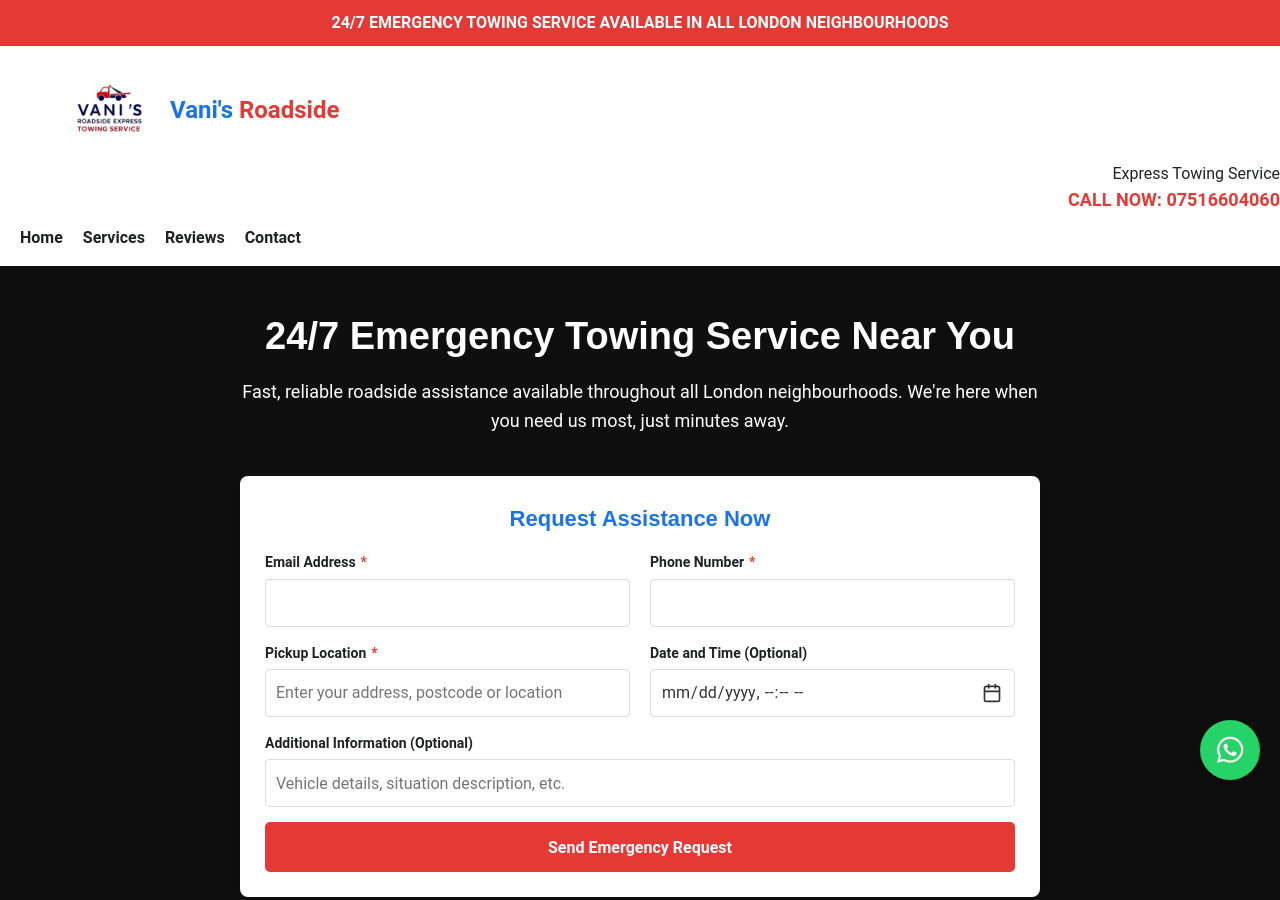
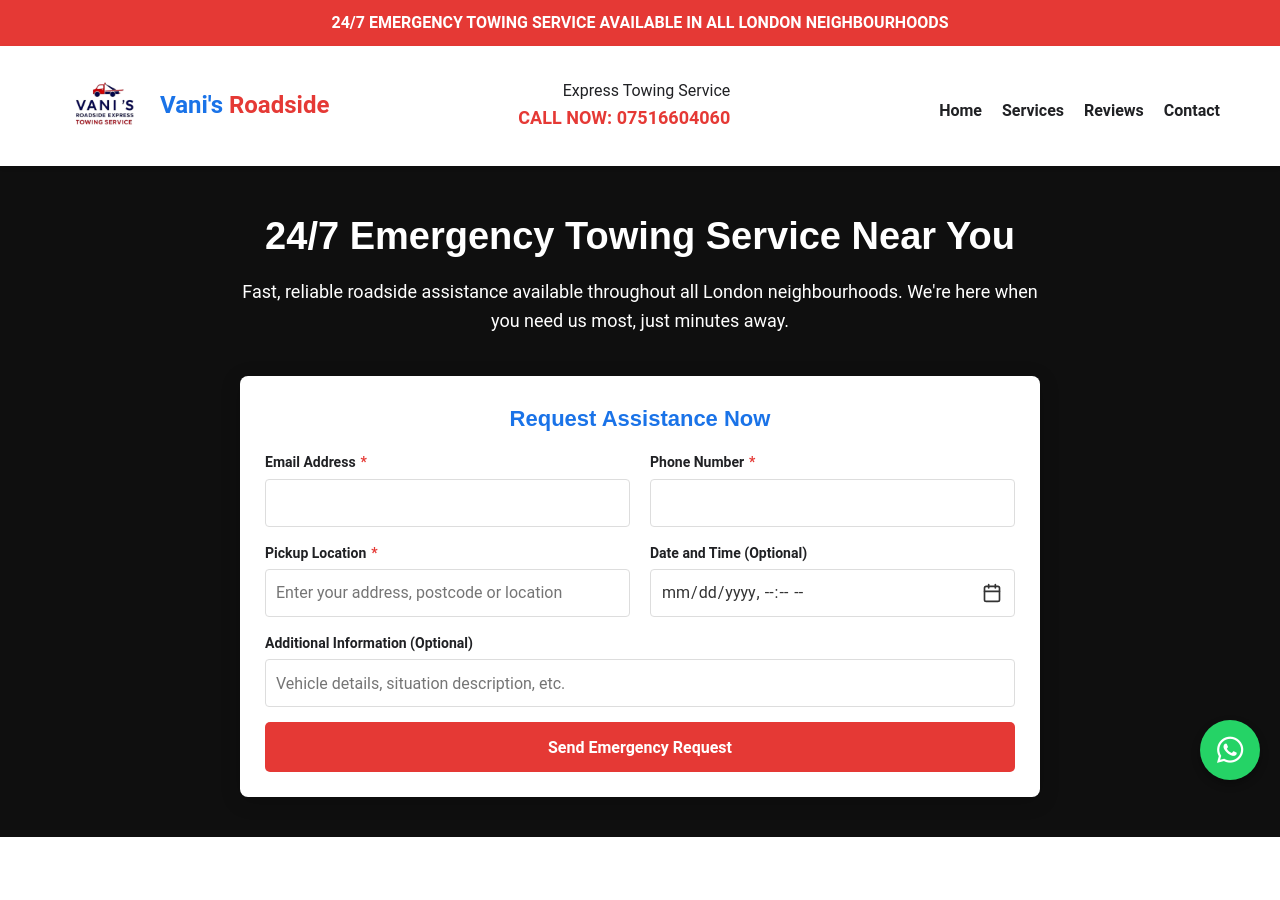
Before and after one commit to kristina-hanxhara9/Vani, a website: page index.html in a window 1280 px wide. Shown: the top 900 px of the page. Drawn offline with Linux system fonts and the light colour scheme.

Commit message:
addign header changes

```diff
--- a/index.html
+++ b/index.html
@@ -871,17 +871,12 @@
         </div>
     </div>
 
-    <!-- Header -->
     <header>
         <div class="container header-container">
             <div class="logo-container">
-                <!-- Using an actual image for the logo -->
-                <img src="IMAGES/VANI LOGO-WITHOUT BACKROUND.png" alt="Vani Logo" class="logo-img" style="width: 100px; height: auto; border-radius: 8px;">
+                <img src="IMAGES/VANI LOGO-WITHOUT BACKROUND.png" alt="Vani Logo" class="logo-img">
                 <div class="logo">Vani's <span>Roadside</span></div>
             </div>
-        </div>
-
-
             <div class="contact-info">
                 <div>Express Towing Service</div>
                 <div class="emergency-number">CALL NOW: <a href="tel:07516604060">07516604060</a></div>
@@ -896,6 +891,7 @@
             </nav>
         </div>
     </header>
+
 
     <!-- Hero Section with Booking Form -->
     <section id="home" class="hero">
```
